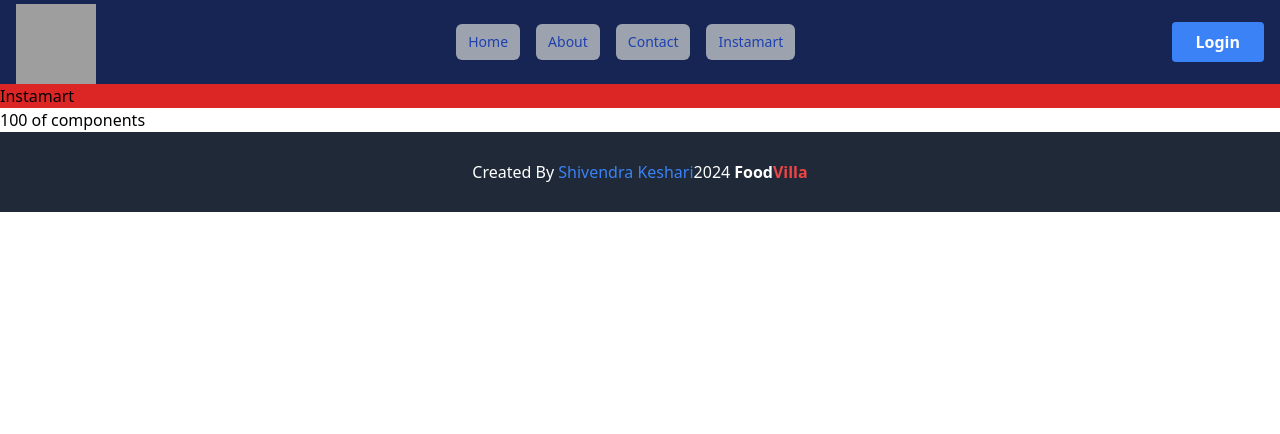
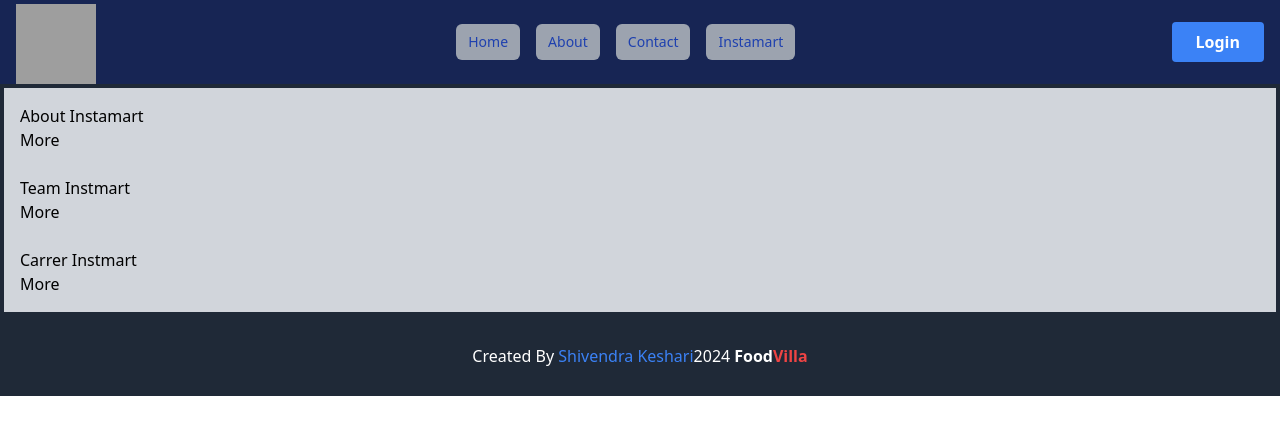
Before and after one commit to Shivendra-11/swiggy, a React (Create React App) app: page /Instamart in a window 1280 px wide. Shown: the top 434 px of the page. Built offline with nearby package versions, Linux system fonts and the light colour scheme; grey boxes are pictures that could not be loaded.

Commit message:
made changes

```diff
--- a/src/App.js
+++ b/src/App.js
@@ -57,7 +57,9 @@ export default function AppLayout() {
           <Route  path="/*" element={<Error />} />
           <Route  path="/restaurant/:id" element={<RestrauntMenu />} />
 
-          <Route  path="/Instamart" element={<Suspense><Instamart /></Suspense>} />
+          <Route  path="/Instamart" element={<Suspense>
+            <Instamart />
+            </Suspense>} />
         </Routes>
         {/* this header and footer are have to keep with every page  */}
         <Footer />
--- a/src/Components/Error.js
+++ b/src/Components/Error.js
@@ -5,8 +5,8 @@ function Error() {
   return (
     <div className="flex flex-col items-center justify-center h-screen">
       <div className="flex flex-col items-center space-y-4">
-        <div className="img_error">
-          <img src="./images/error.jpg" loading="lazy" alt="Error" />
+        <div className="img_error  w-[500px] ">
+          <img src="./images/error.jpg" loading="lazy" alt="Error"   />
         </div>
         <div className="text-center">
           <h1 className="text-4xl font-bold text-gray-800">We will be right back</h1>
--- a/src/Components/Instamart.js
+++ b/src/Components/Instamart.js
@@ -1,11 +1,44 @@
-function Instamart(){
-    return(
+import React from 'react';
+import { useState } from 'react';
+
+const Section1 = ({ title, desc }) => {
+    const [showMore, setShowMore] = useState(false)
+    return (
         <div>
-            <h1 className="bg-red-600"  >Instamart</h1>
-            <h1>100 of components  </h1>
+            <h1>{title}</h1>
+          <div className='cursor-pointer' >
 
-    </div>
-    )
+
+            <button  onClick={()=>setShowMore(! showMore)} > {showMore ? "Less" : "More"}</button>
+            {  showMore &&  <p> {desc} </p> }
+
+</div>
+        </div>
+    );
+};
+
+function Instamart() {
+    return (
+        <div className='bg-gray-300  ' >
+            <div className='border-4 border-gray-800 p-4'>
+                <Section1
+                    title={"About Instamart"}
+                    desc={"Instamart is a new service from Swiggy that allows you to order groceries and other essential items from nearby shops and get them delivered to your doorstep in under 2 hours."}
+
+                />
+                <br />
+                  <Section1
+                    title={"Team Instmart"}
+                    desc={"Instamart is a new service from Swiggy that allows you to order groceries and other essential items from nearby shops and get them delivered to your doorstep in under 2 hours."}
+                />
+                <br />
+                <Section1
+                    title={"Carrer Instmart"}
+                    desc={"Instamart is a new service from Swiggy that allows you to order groceries and other essential items from nearby shops and get them delivered to your doorstep in under 2 hours."}
+                />
+            </div>
+        </div>
+    );
 }
 
 export default Instamart;
```
Also changed, not shown: 1 other file (tests, documents, lock files or other folders).
